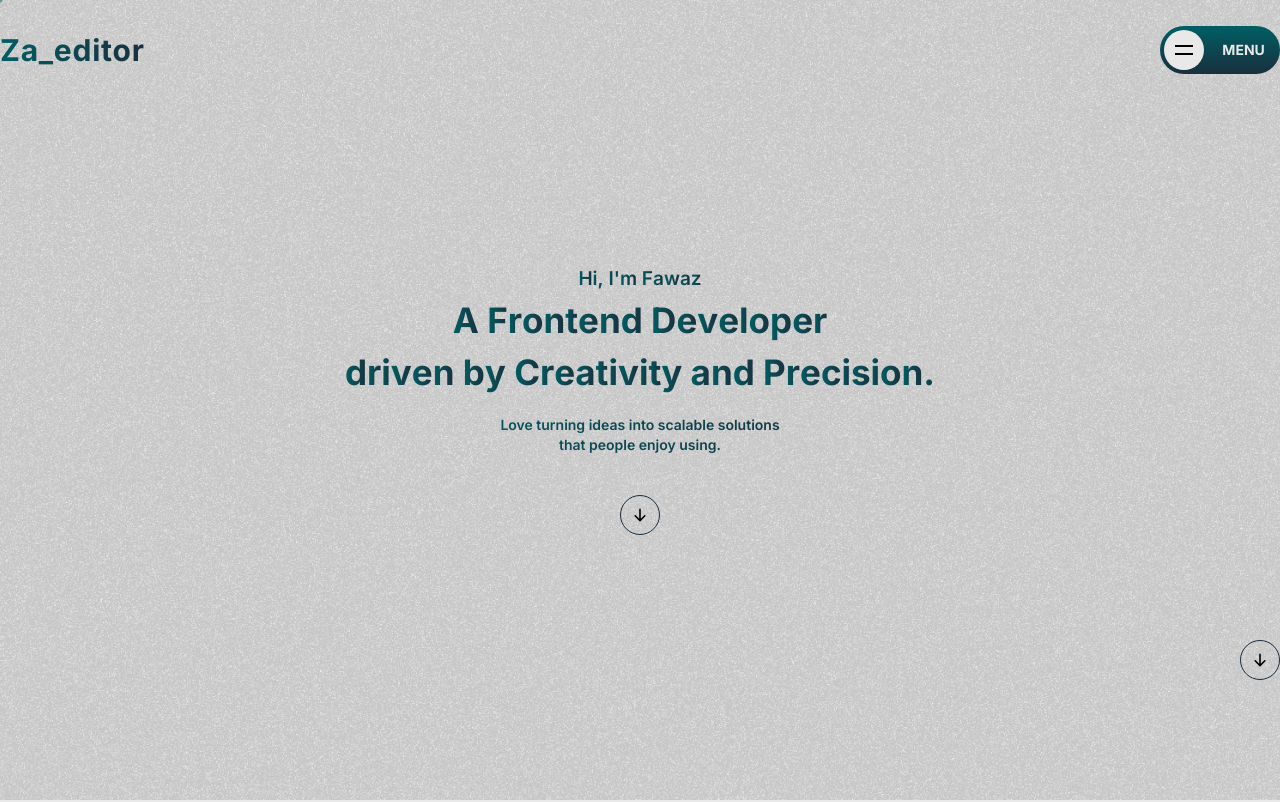
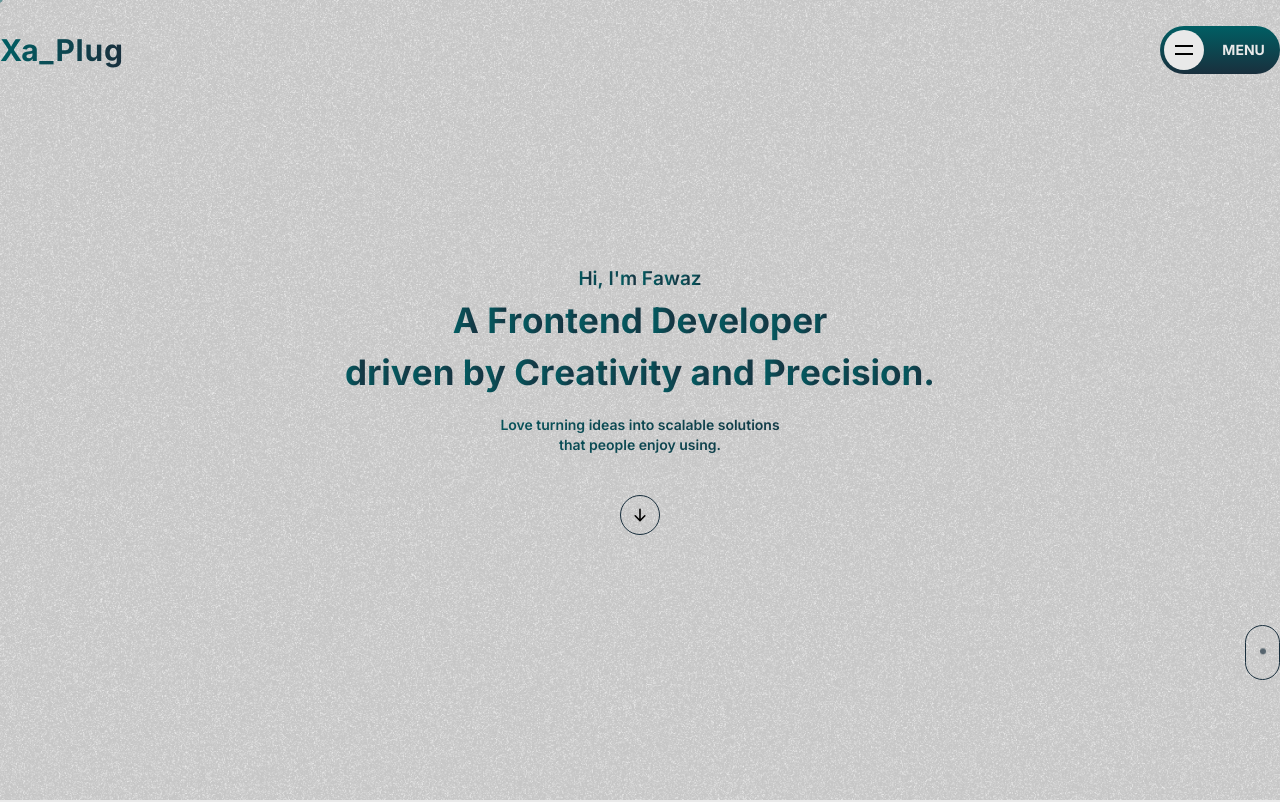
Before and after one commit to Za-editor/tajudeen-fawaz, a React (Vite) app: page / in a window 1280 px wide. Shown: the top 802 px of the page. Built offline with nearby package versions, Linux system fonts and the light colour scheme.

Commit message:
final commit for the day

```diff
--- a/src/common/Navbar.jsx
+++ b/src/common/Navbar.jsx
@@ -48,7 +48,7 @@ const Navbar = () => {
           <div id="logo" className="flex items-center">
             <a href="/">
               <h1 className="text-gradient font-bold text-3xl tracking-wide">
-                Za_editor
+                Xa_Plug
               </h1>
             </a>
           </div>
--- a/src/components/ContactMe.jsx
+++ b/src/components/ContactMe.jsx
@@ -64,7 +64,7 @@ const toggleModal = () => {
   setIsOpen((prev) => !prev);
 };
   return (
-    <section className="relative container mx-auto h-screen overflow-hidden flex flex-col">
+    <section className="relative container mx-auto h-screen overflow-hidden flex flex-col px-4 md:px-0">
       <svg
         className="absolute top-1/2 left-1/2 -translate-x-1/2 -translate-y-1/2 w-[80vw] h-auto  pointer-events-none -z-40"
         viewBox="0 0 1000 300"
--- a/src/components/Hero.jsx
+++ b/src/components/Hero.jsx
@@ -1,9 +1,14 @@
 import React from "react";
 import { useGSAP } from "@gsap/react";
 import { gsap } from "gsap";
-import { HiArrowDown } from "react-icons/hi";
+import {
+  HiArrowDown,
+  HiDotsCircleHorizontal,
+  HiPlusCircle,
+} from "react-icons/hi";
 import { ScrollTrigger } from "gsap/ScrollTrigger";
 import { SplitText } from "gsap/all";
+import { FaDotCircle } from "react-icons/fa";
 
 const Hero = () => {
   gsap.registerPlugin(ScrollTrigger);
@@ -111,10 +116,10 @@ const Hero = () => {
           </div>
         </div>
       </div>
-      <div className=" arrowBtn absolute bottom-30 md:bottom-40 xl:bottom-30 right-0 mx-auto mt-5 md:mt-10  w-10 h-10 flex items-center justify-center border border-[#192f3d] hover:border-none rounded-full overflow-hidden group cursor-pointer">
+      <div className="arrowBtn absolute bottom-30 md:bottom-40 xl:bottom-30 right-0  mx-auto w-[35px] h-[55px] flex items-start justify-center border-1 border-[#192f3d] hover:border-none rounded-[50px] overflow-hidden group cursor-pointer">
         <div className="absolute inset-0 bg-[#005764] translate-y-full group-hover:translate-y-0 transition-transform duration-500 ease-in-out [mask-image:radial-gradient(ellipse_at_center,black_70%,transparent_100%)]" />
 
-        <HiArrowDown className="relative z-10 text-black group-hover:text-[#e9e9e9] transition-colors duration-500" />
+        <div className="relative z-10 w-[6px] h-[6px] bg-[#192f3d] rounded-full mt-3 animate-scroll group-hover:bg-[#e9e9e9] transition-colors duration-500" />
       </div>
     </div>
   );
--- a/src/index.css
+++ b/src/index.css
@@ -30,3 +30,13 @@ body::before {
 @utility bg-gradient{
   background: linear-gradient(to bottom, #005f64, #192f3d);
 }
+
+@keyframes scroll {
+  0% { transform: translateY(0); opacity: 1; }
+  50% { transform: translateY(15px); opacity: 0.5; }
+  100% { transform: translateY(0); opacity: 1; }
+}
+
+.animate-scroll {
+  animation: scroll 3s ease-in-out infinite;
+}
```
